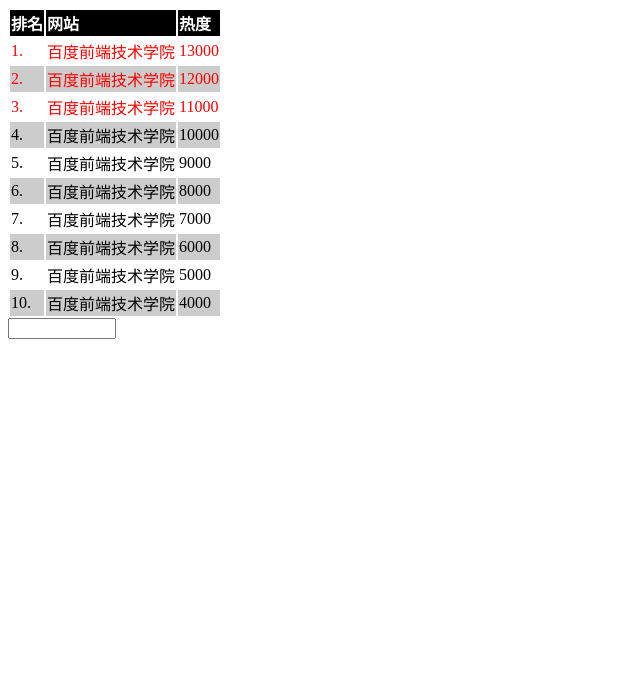
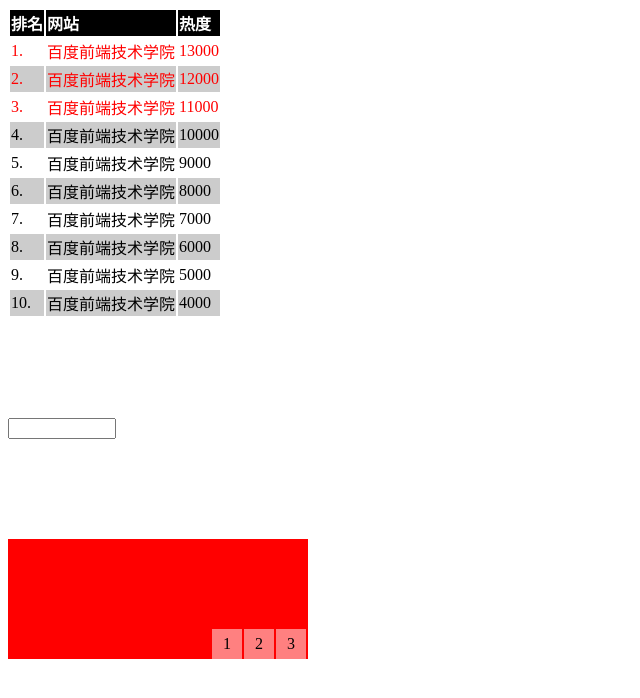
Before and after one commit to Aranll/Task, a plain HTML site: page task_12/index.html in a window 1280 px wide. Shown: the whole page, without its empty margins (0-640 px from the left). Drawn offline with Linux system fonts and the light colour scheme.

Commit message:
实现纯css滚动图片了

```diff
--- a/task_12/index.html
+++ b/task_12/index.html
@@ -66,5 +66,23 @@
 	<form action="###">
 		<input id="username" type="text">
 	</form>
+
+
+
+	<div id="slider-wrap">
+		<input id="check-box-1" type="radio" name="slider"  checked="checked">
+		<input id="check-box-2" type="radio" name="slider">
+		<input id="check-box-3" type="radio" name="slider">
+		<ul id="slider-list">
+			<li class="slider-item"></li>
+			<li class="slider-item"></li>
+			<li class="slider-item"></li>
+		</ul>
+		<div id="slider-controller">
+			<label class="controller-item" for="check-box-1">1</label>
+			<label class="controller-item" for="check-box-2">2</label>
+			<label class="controller-item" for="check-box-3">3</label>
+		</div>
+	</div>
 </body>
 </html>
--- a/task_12/style.css
+++ b/task_12/style.css
@@ -1,5 +1,14 @@
 body {
 	font-family: 'Microsoft YaHei';
+}
+ul {
+	list-style: none;
+
+}
+ul,
+li {
+	padding: 0;
+	margin: 0;
 }
 #websize-table {
 	text-align: left;
@@ -15,9 +24,75 @@
 	color: #f00;
 }
 #username {
+	margin-top: 100px;
 	width: 100px;
 	transition: .5s width;
 }
 #username:focus {
 	width: 200px;
 }
+
+
+
+
+#slider-wrap {
+	position: relative;
+	margin-top: 100px;
+	width: 300px;
+	height: 120px;
+	overflow: hidden;
+}
+#slider-wrap input{
+	display: none;
+}
+#slider-list {
+	position: absolute;
+	left: 0;
+	width: 300%;
+	height: 100%;
+	transition: .5s left;
+}
+.slider-item {
+	float: left;
+	width: 300px;
+	height: 120px;
+}
+.slider-item:nth-child(1) {
+    background-color: #f00;
+}
+.slider-item:nth-child(2) {
+    background-color: #0f0;
+}
+.slider-item:nth-child(3) {
+    background-color: #00f;
+}
+#slider-controller {
+	position: absolute;
+	bottom: 0;
+	right: 0;
+}
+.controller-item {
+	float: left;
+	width: 30px;
+	height: 30px;
+	margin-right: 2px;
+	line-height: 30px;
+	text-align: center;
+	background-color: rgba(255, 255, 255, .5);
+	cursor: pointer;
+}
+
+
+// .slider-controller:focus  #slider-list {
+// 	left: -100%;
+// }
+
+#check-box-1:checked~#slider-list{
+	left: 0;
+}
+#check-box-2:checked~#slider-list{
+	left: -100%;
+}
+#check-box-3:checked~#slider-list{
+	left: -200%;
+}
```
